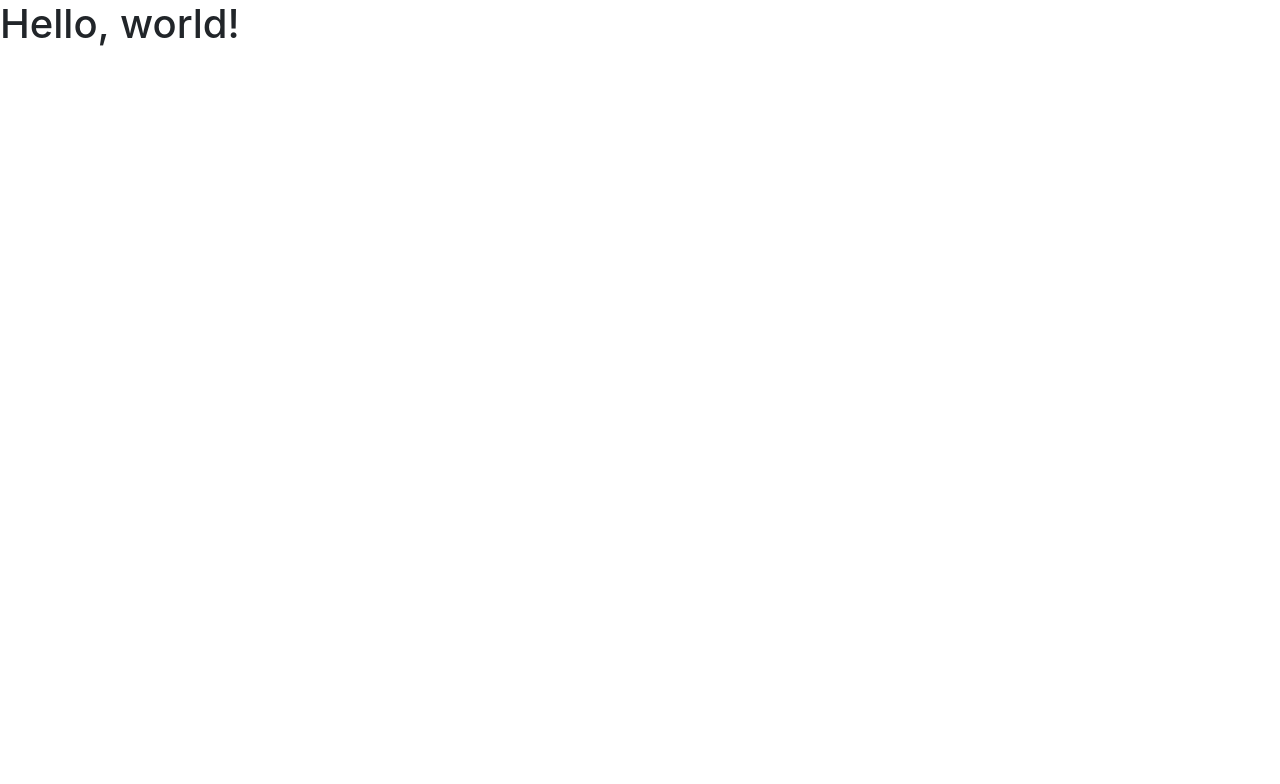
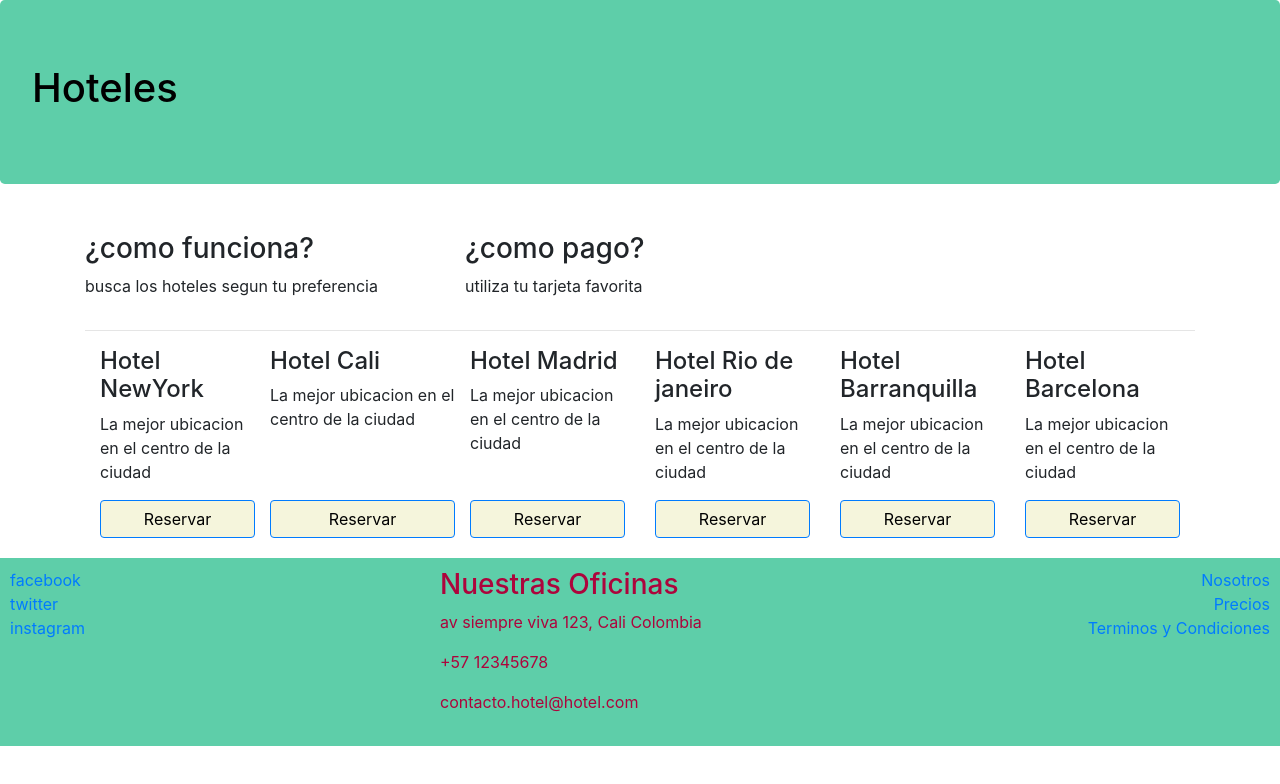
Before and after one commit to ch-canaza/proyecto-nodejs, a website: page index.html in a window 1280 px wide. Drawn offline with nearby package versions, Linux system fonts and the light colour scheme.

Commit message:
updating files

```diff
--- a/index.html
+++ b/index.html
@@ -7,10 +7,118 @@
 
     <!-- Bootstrap CSS -->
     <link rel="stylesheet" href="node_modules/bootstrap/dist/css/bootstrap.min.css">
-    <title>Hello, world!</title>
+    <link rel="stylesheet" href="styles_css/main.css">
+    <title>Guia Hoteles</title>
   </head>
   <body>
-    <h1>Hello, world!</h1>
+      <div class="jumbotron">
+          <h1>Hoteles</h1>
+      </div>
+    <div class="container">
+        <div class="row">
+            <div class="col-sm-4">
+                <p>
+                    <h3>¿como funciona?</h3>
+                    <p>busca los hoteles segun tu preferencia</p>
+                </p>
+            </div>
+            <div class="col-sm-4">
+                <p>
+                    <h3>¿como pago?</h3>
+                    <p>utiliza tu tarjeta favorita</p>
+                </p>
+            </div>
+
+        </div>
+        <hr>
+        <div class="d-flex flex-wrap flex-row-reverse">
+            <div class="col-sm-3 card-hotel d-flex flex-column">
+               <div>
+                    <h4>Hotel Barcelona</h4>
+                    <p>La mejor ubicacion en el centro de la ciudad</p>
+               </div>
+               <div>
+                    <button class="btn  btn-primary btn-reserva">Reservar</button>
+                </div>
+            </div>
+
+            <div class="col-sm-3 card-hotel d-flex flex-column justify-content-between">
+                <div>
+                <h4>Hotel Barranquilla</h4>
+                <p>La mejor ubicacion en el centro de la ciudad</p>
+                </div>
+                <div>
+                <button class="btn  btn-primary btn-reserva">Reservar</button>
+            </div>
+            </div>
+
+            <div class="col-sm-3 card-hotel d-flex flex-column justify-content-between">
+                <div>
+                <h4>Hotel Rio de janeiro</h4>
+                <p>La mejor ubicacion en el centro de la ciudad</p>
+                </div>
+                <div>
+                <button class="btn btn-primary btn-reserva">Reservar</button>
+                </div>
+            </div>
+            <div class="col-sm-3 card-hotel d-flex flex-column justify-content-between">
+                <div>
+                    <h4>Hotel Madrid</h4>
+                <p>La mejor ubicacion en el centro de la ciudad</p>
+                </div>
+                <div>
+                <button class="btn  btn-primary btn-reserva">Reservar</button>
+                </div>
+            </div>
+
+            <div class="card-hotel d-flex flex-column justify-content-between">
+                <div>
+                <h4>Hotel Cali</h4>
+                <p>La mejor ubicacion en el centro de la ciudad</p>
+                </div>
+                <div>
+                <button class="btn  btn-primary btn-reserva">Reservar</button>
+                </div>
+            </div>
+
+            <div class="col-sm-3 card-hotel d-flex flex-column justify-content-between">
+                <div>
+                <h4>Hotel NewYork</h4>
+                <p>La mejor ubicacion en el centro de la ciudad</p>
+                </div>
+                <div>
+                <button class="btn btn-primary btn-reserva">Reservar</button>
+                </div>
+            </div>
+
+        </div>
+    </div>
+
+    <footer>
+        <div class="row">
+            <div class="col-sm-4 d-flex flex-column">
+                <a href="http://www.facebook.com">facebook</a>
+                <a href="http://www.twitter.com">twitter</a>
+                <a href="http://www.instagram.com">instagram</a>
+            </div>
+            <div class="col-sm-4 d-flex flex-column">
+                <address>
+                    <h3>Nuestras Oficinas</h3>
+                    <p>av siempre viva 123, Cali Colombia</p>
+                    <p>+57 12345678</p>
+                    <p>contacto.hotel@hotel.com</p>
+                </address>
+            </div>
+
+            <div class="col-sm-4 d-flex flex-column align-items-end">
+                <a href="http://www.facebook.com">Nosotros</a>
+                <a href="http://www.twitter.com">Precios</a>
+                <a href="http://www.instagram.com">Terminos y Condiciones</a>
+
+
+            </div>
+        </div>
+    </footer>
 
     <!-- Optional JavaScript -->
     <!-- jQuery first, then Popper.js, then Bootstrap JS -->
--- a/styles_css/main.css
+++ b/styles_css/main.css
@@ -1,15 +1,17 @@
 .jumbotron {
-    background-color: yellow;
+    background-color: rgb(94, 206, 169);
     color: black;
 }
 .btn {
-    background-color: green;
+    background-color: beige;
+    color: black;
 }
 
 footer {
     padding: 10px 10px 0 10px;
-    background-color: gray;
-    color:red;
+    height: 100%;
+    background-color: rgb(94, 206, 169);
+    color:rgb(173, 4, 60);
     margin-bottom: 0px;
     margin-top: 20px;
 }
@@ -20,6 +22,6 @@ footer {
 }
 
 .btn-reserva {
-    width: 100px;
+    width: 100%;
 
 }
```
